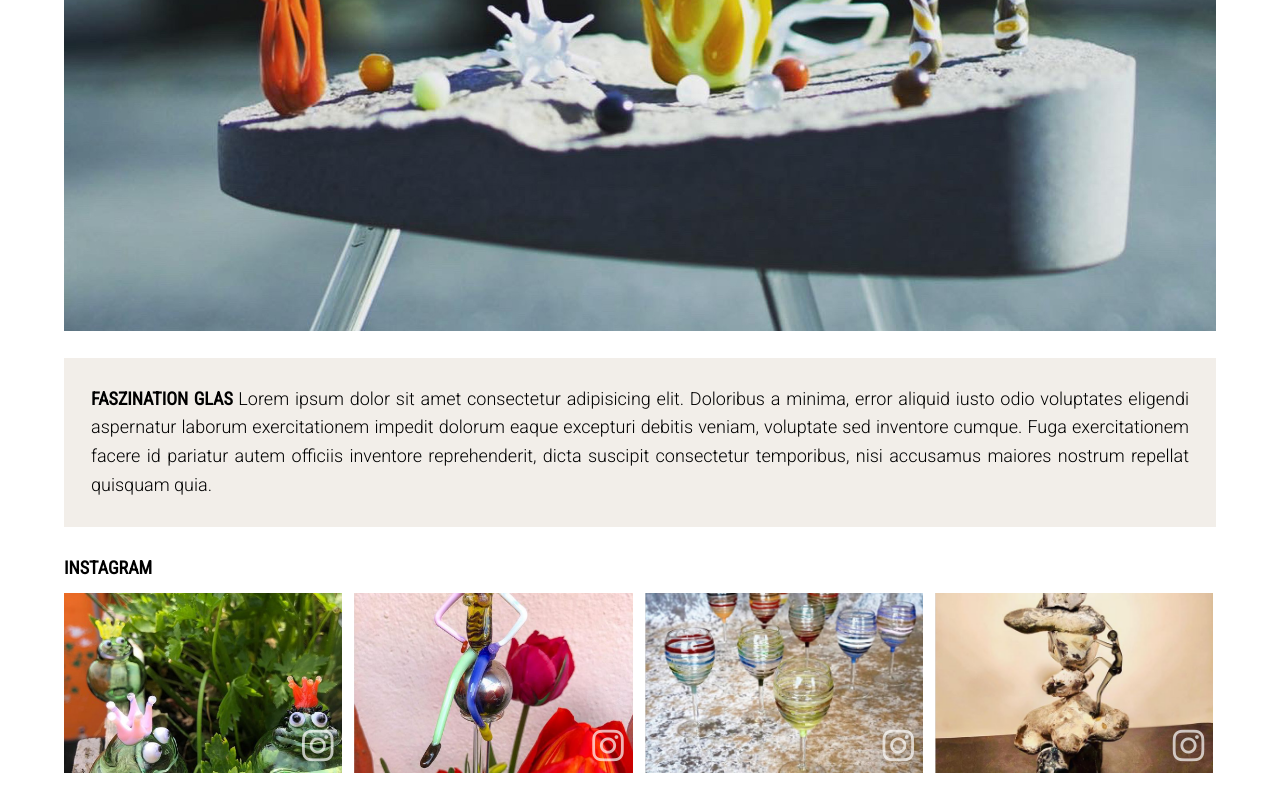
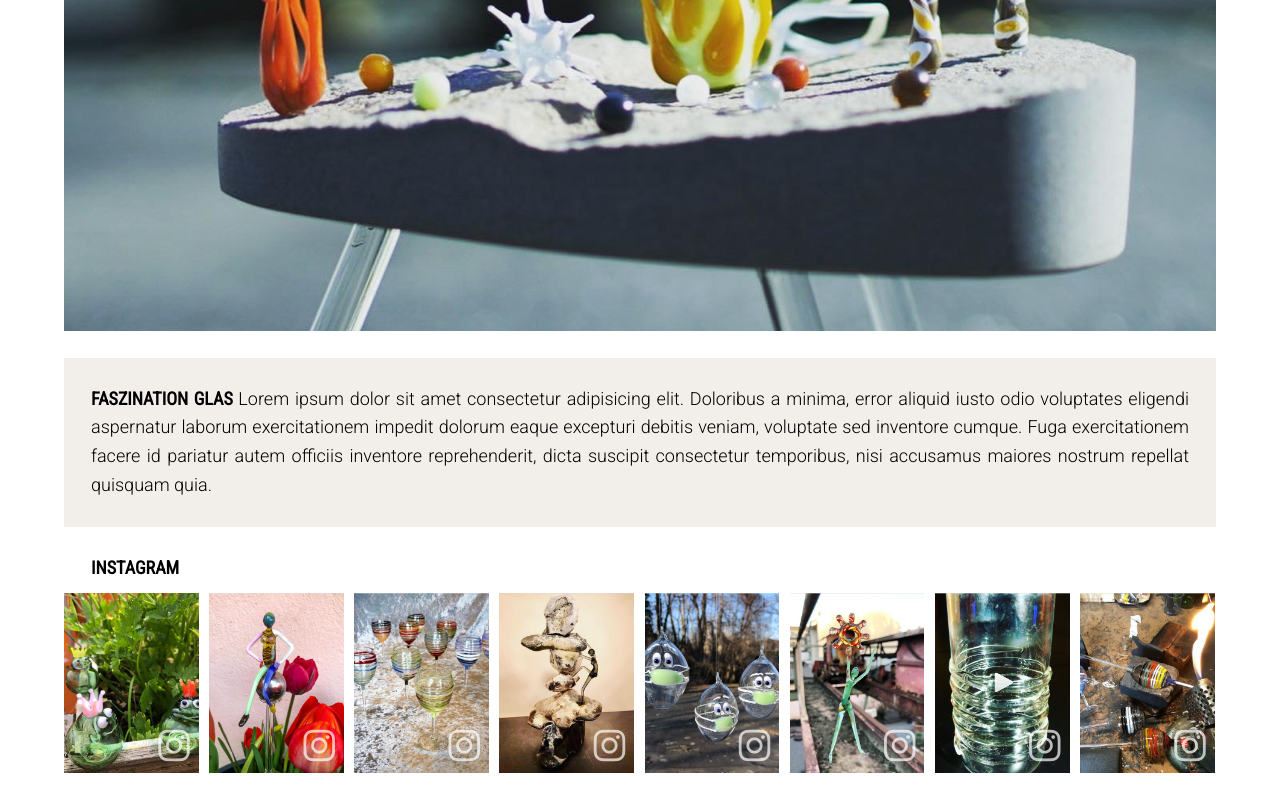
Before and after one commit to BlancaDomingo/Kunstwerkstatt, a website: page src/index.html in a window 1280 px wide. Shown: the part 418-1218 px from the top of the page. Drawn offline with nearby package versions, Linux system fonts and the light colour scheme; files that its build step writes are made by us from their sources; a web font is replaced by a local one.

Commit message:
instagram tablets

```diff
--- a/src/index.html
+++ b/src/index.html
@@ -84,6 +84,18 @@
                 <a href="https://www.instagram.com/p/CMcaj0tDu9A/" target="_blank">
                     <div class="insta insta4"><i class="fab fa-instagram"></i></div>
                 </a>
+                <a href="https://www.instagram.com/p/CMUO35yjQZm/" target="_blank">
+                    <div class="insta insta5"><i class="fab fa-instagram"></i></div>
+                </a>
+                <a href="https://www.instagram.com/p/CLqwtSmDVi_/" target="_blank">
+                    <div class="insta insta6"><i class="fab fa-instagram"></i></div>
+                </a>
+                <a href="https://www.instagram.com/p/CLjNq5LiNVe/" target="_blank">
+                    <div class="insta insta7"><i class="fab fa-instagram"></i></div>
+                </a>
+                <a href="https://www.instagram.com/p/CLcA_WEDcAp/" target="_blank">
+                    <div class="insta insta8"><i class="fab fa-instagram"></i></div>
+                </a>
 
 
             </div>
--- a/src/scss/main.scss
+++ b/src/scss/main.scss
@@ -230,12 +230,19 @@ h2 {
 .instagS {
   width: 90%;
   margin: 1.5em auto;
+  h2 {
+    margin-left: 1.5em;
+  }
 }
 
 .instagram {
   display: grid;
   grid-template-columns: repeat(auto-fit, minmax(7em, 1fr));
   gap: .5em;
+  transition: all .5s;
+  a:hover {
+    opacity: .7;
+  }
 
   span {
     opacity: 0;
@@ -280,8 +287,31 @@ h2 {
 .insta4 {
   background-image: url(../images/inst4.png);
 }
+.insta5 {
+  background-image: url(../images/inst5.png);
+  display: none;
+}
+.insta6 {
+  background-image: url(../images/inst6.png);
+  display: none;
+}
+.insta7 {
+  background-image: url(../images/inst7.png);
+  display: none;
+}
+.insta8 {
+  background-image: url(../images/inst8.png);
+  display: none;
+}
 
+@media screen and (min-width: 440px) {
+  .insta5,
+  .insta6 {
 
+    display: flex;
+  }
+
+}
 
 
 @media screen and (min-width: 576px) {
@@ -297,6 +327,15 @@ h2 {
   label .menu {
     right: 3em;
     top: 1.7em;
+  }
+
+}
+
+@media screen and (min-width: 590px) {
+  .insta7,
+  .insta8 {
+
+    display: flex;
   }
 
 }
```
Also changed, not shown: src/images/inst5.png (added), src/images/inst6.png (added), src/images/inst7.png (added), src/images/inst8.png (added), src/images/unten1.png (added).
